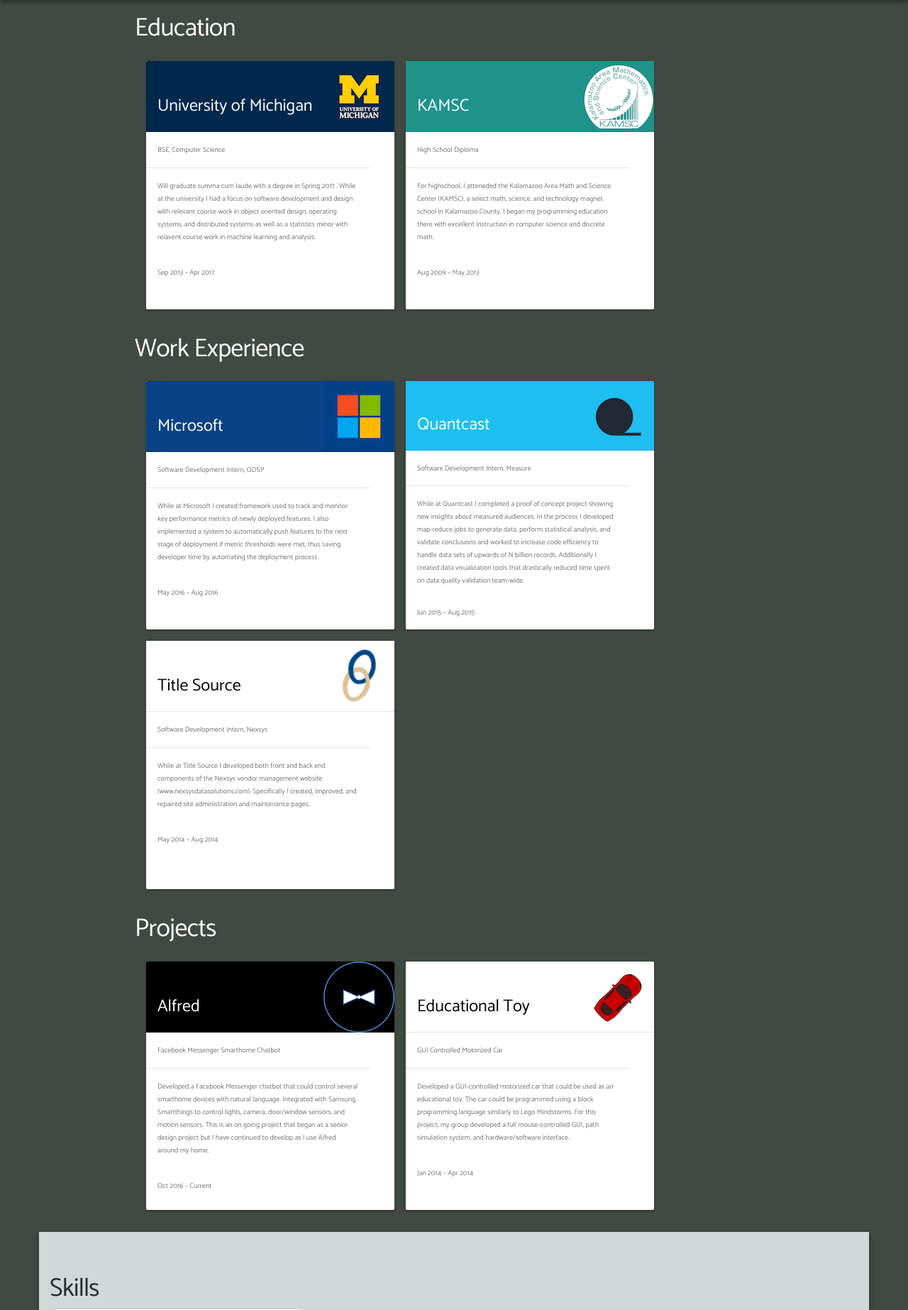
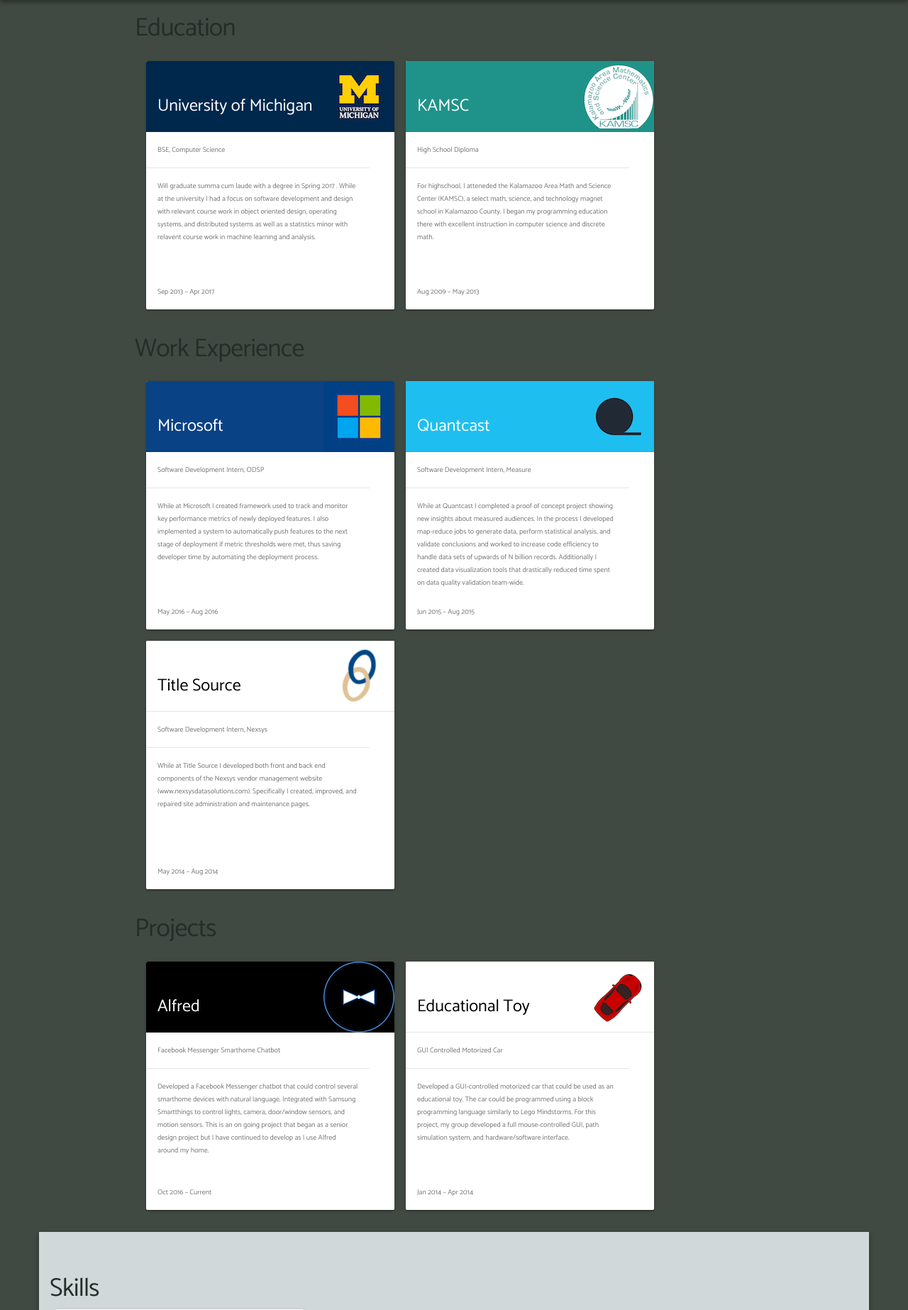
Before and after one commit to JonBrelje/website, a Flask app: page / in a window 1280 px wide. Shown: the part 754-2600 px from the top of the page at 71% size. Run offline with Flask 2, Linux system fonts and the light colour scheme; some libraries are stand-ins or nearby versions.

Commit message:
Finish card layout, start to clean up old css

```diff
--- a/static/stylesheets/info_style.css
+++ b/static/stylesheets/info_style.css
@@ -4,19 +4,21 @@
 }
 
 .info-section > h1 {
-	color: #fff;
+	/*color: #fff;*/
 }
 
 
 .info-img {
+    /*
     background-color: white;
     max-height: 30;
     max-width: 30;
+    */
 }
 
 .info-section {
-    position: relative;
-    clear: both;
+    /*position: relative;
+    clear: both;*/
 }
 
 .info-institution {
@@ -24,13 +26,15 @@
 }
 
 .info-date {
-
+    position: absolute;
+    bottom: 0px;
+    left: 0px;
 }
 
 .info-body-title {
-    display: block;
+    /*display: block;
     padding-top: 8px;
-    margin-bottom: 10px;
+    margin-bottom: 10px;*/
 }
 
 .info-body {
@@ -38,11 +42,11 @@
 }
 
 .img-circle {
-    border-radius: 50%;
+    /*border-radius: 50%;
 
     max-height: 100px;
     max-width: 100px;
-    margin: 10px;
+    margin: 10px;*/
 }
 
 .info-card.mdl-card {
--- a/templates/info_section.html
+++ b/templates/info_section.html
@@ -5,10 +5,10 @@
 	<div class="mdl-card__supporting-text mdl-card--border">
 			{% block body_title %}{% endblock %}
 	</div>
-	<div class="mdl-card__supporting-text">
+	<div class="info-body mdl-card__supporting-text">
 		{% block body %}{% endblock %}
 	</div>
-	<div class="mdl-card__supporting-text">
+	<div class="info-date mdl-card__supporting-text">
 		{% block date %}{% endblock %}
 	</div>
 </div>
```
